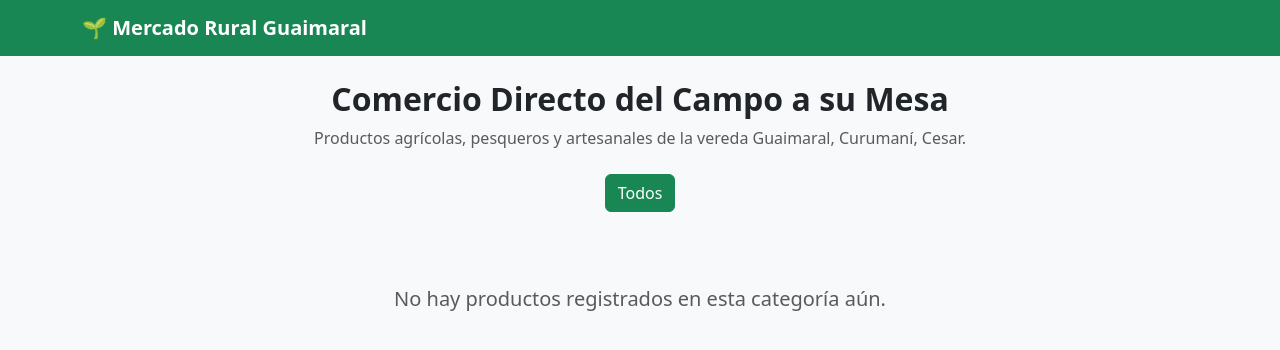
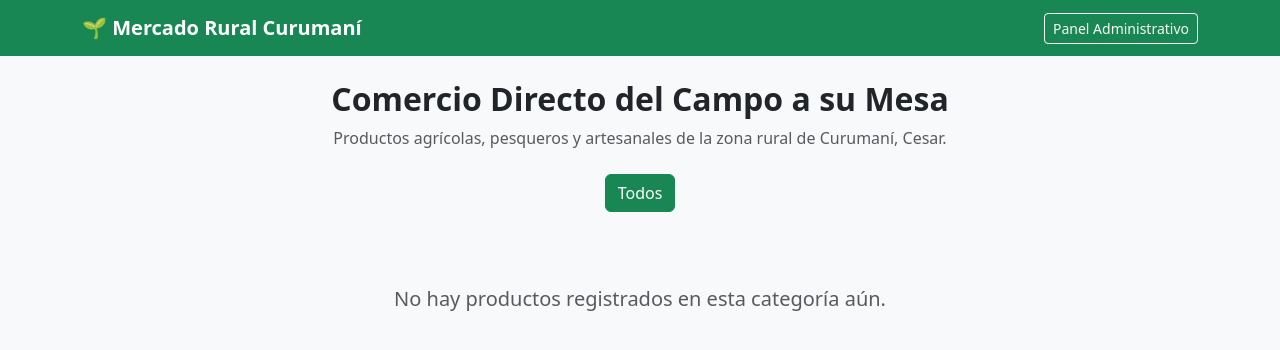
Before and after one commit to Ronald-GQ/Marketplace-curumani, a Django app: page / in a window 1280 px wide. Shown: the top 350 px of the page. Run offline with Django 5.2, Linux system fonts and the light colour scheme; data that the repository does not hold is empty.

Commit message:
realicé ajustes en la interfaz y en los mensajes de whatsapp

```diff
--- a/plataforma/templates/plataforma/catalogo.html
+++ b/plataforma/templates/plataforma/catalogo.html
@@ -3,20 +3,25 @@
 <head>
     <meta charset="UTF-8">
     <meta name="viewport" content="width=device-width, initial-scale=1.0">
-    <title>Mercado Rural Guaimaral - Curumaní</title>
+    <title>Mercado Rural Curumaní</title>
     <link href="https://cdn.jsdelivr.net/npm/bootstrap@5.3.0/dist/css/bootstrap.min.css" rel="stylesheet">
 </head>
 <body class="bg-light">
     <nav class="navbar navbar-expand-lg navbar-dark bg-success">
         <div class="container">
-            <a class="navbar-brand fw-bold" href="{% url 'catalogo' %}">🌱 Mercado Rural Guaimaral</a>
+            <a class="navbar-brand fw-bold" href="{% url 'catalogo' %}">🌱 Mercado Rural Curumaní</a>
+            <div class="d-flex">
+      <a href="/admin/" class="btn btn-outline-light btn-sm">
+        Panel Administrativo
+      </a>
+    </div>
         </div>
     </nav>
 
     <div class="container my-4">
         <div class="text-center mb-4">
             <h2 class="fw-bold">Comercio Directo del Campo a su Mesa</h2>
-            <p class="text-muted">Productos agrícolas, pesqueros y artesanales de la vereda Guaimaral, Curumaní, Cesar.</p>
+            <p class="text-muted">Productos agrícolas, pesqueros y artesanales de la zona rural de Curumaní, Cesar.</p>
         </div>
 
         <!-- Filtros por categoría -->
--- a/plataforma/views.py
+++ b/plataforma/views.py
@@ -29,7 +29,7 @@ def contactar_whatsapp(request, producto_id):
     if not telefono.startswith("57"):
         telefono = f"57{telefono}"
 
-    mensaje = f"Hola {producto.productor.nombre}, estoy interesado en tu producto '{producto.nombre}' publicado en la plataforma de comercio rural de Guaimaral."
+    mensaje = f"Hola {producto.productor.nombre}, estoy interesado en tu producto '{producto.nombre}' publicado en la plataforma de comercio rural de curumaní."
     url_whatsapp = f"https://wa.me/{telefono}?text={mensaje.replace(' ', '%20')}"
 
     return redirect(url_whatsapp)
```
